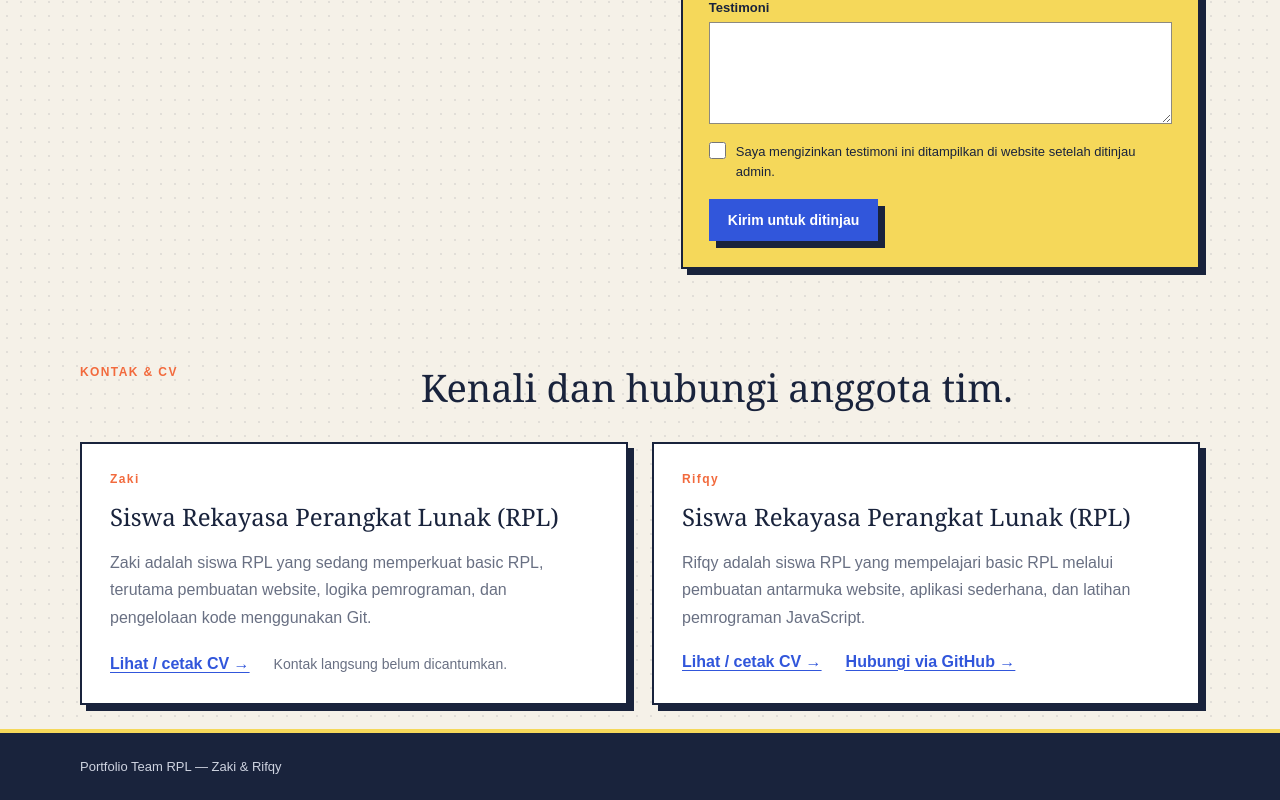
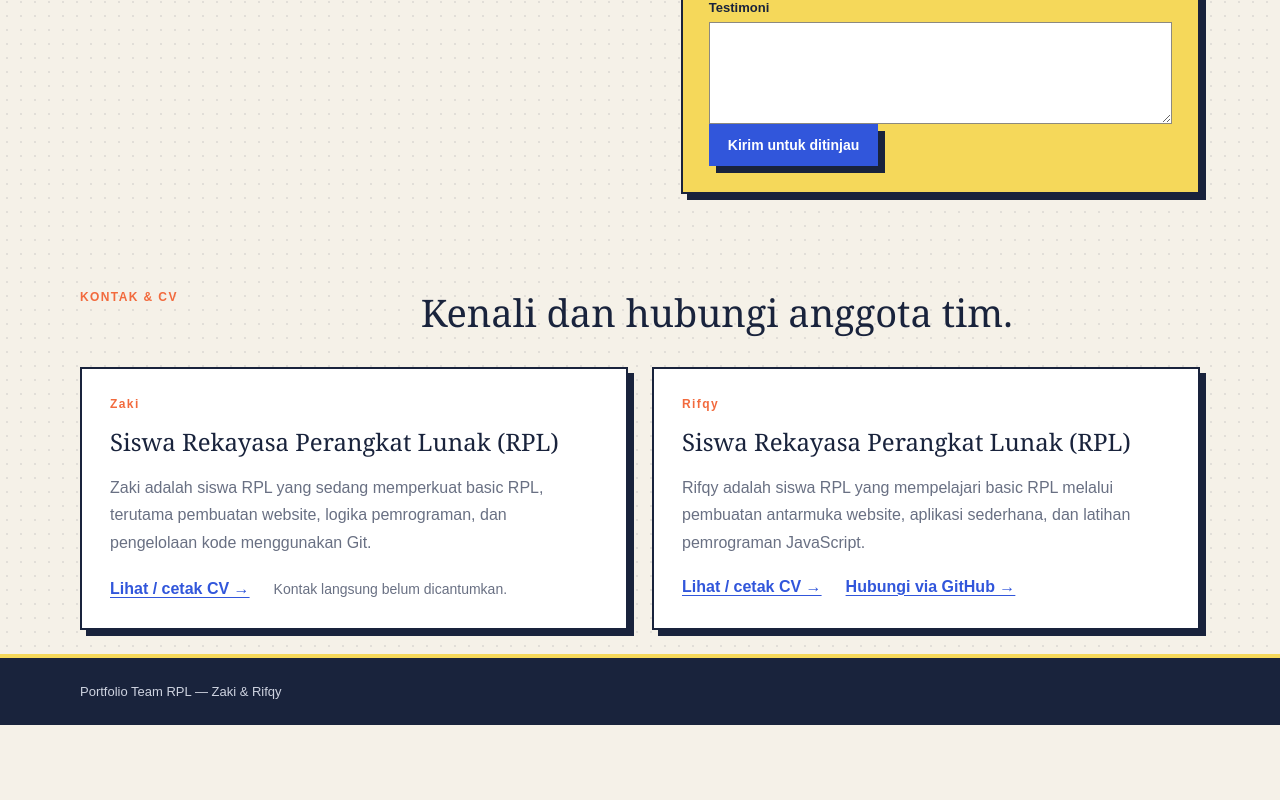
Before and after one commit to Rifqyych/Ichraf, a Next.js app: page / in a window 1280 px wide. Shown: the part 2539-3339 px from the top of the page. After the commit the page ends 3264 px from the top, so only its background shows below. Built offline with nearby package versions, Linux system fonts and the light colour scheme; no server answers; the database is empty.

Commit message:
Remove testimonial consent checkbox

```diff
--- a/app/api/testimoni/route.ts
+++ b/app/api/testimoni/route.ts
@@ -35,8 +35,8 @@ export async function POST(request: Request) {
   const message = typeof data.message === "string" ? data.message.trim() : "";
   const projectTitle = typeof data.projectTitle === "string" && data.projectTitle ? data.projectTitle : null;
 
-  if (!member || !name || name.length > 80 || role.length > 100 || message.length < 5 || message.length > 1000 || data.consent !== true) {
-    return NextResponse.json({ error: "Periksa kembali isian dan persetujuan publikasi." }, { status: 400 });
+  if (!member || !name || name.length > 80 || role.length > 100 || message.length < 5 || message.length > 1000) {
+    return NextResponse.json({ error: "Periksa kembali isian formulir." }, { status: 400 });
   }
   if (projectTitle && !member.projects.some((project) => project.title === projectTitle)) {
     return NextResponse.json({ error: "Project yang dipilih tidak valid." }, { status: 400 });
--- a/app/components/TestimonialsSection.tsx
+++ b/app/components/TestimonialsSection.tsx
@@ -24,7 +24,6 @@ export default function TestimonialsSection({ members }: { members: MemberOption
   const [name, setName] = useState("");
   const [role, setRole] = useState("");
   const [message, setMessage] = useState("");
-  const [consent, setConsent] = useState(false);
   const [status, setStatus] = useState("");
   const [loadError, setLoadError] = useState(false);
   const [isSubmitting, setIsSubmitting] = useState(false);
@@ -48,7 +47,7 @@ export default function TestimonialsSection({ members }: { members: MemberOption
       const response = await fetch("/api/testimoni", {
         method: "POST",
         headers: { "Content-Type": "application/json" },
-        body: JSON.stringify({ memberSlug, projectTitle, name, role, message, consent }),
+        body: JSON.stringify({ memberSlug, projectTitle, name, role, message }),
       });
       const result = await response.json();
       if (!response.ok) throw new Error(result.error ?? "Testimoni gagal dikirim.");
@@ -58,7 +57,6 @@ export default function TestimonialsSection({ members }: { members: MemberOption
       setName("");
       setRole("");
       setMessage("");
-      setConsent(false);
     } catch (error) {
       setStatus(error instanceof Error ? error.message : "Testimoni gagal dikirim.");
     } finally {
@@ -121,10 +119,6 @@ export default function TestimonialsSection({ members }: { members: MemberOption
             <textarea value={message} onChange={(event) => setMessage(event.target.value)} minLength={5} maxLength={1000} rows={5} required />
           </label>
         </div>
-        <label className="consent-field">
-          <input type="checkbox" checked={consent} onChange={(event) => setConsent(event.target.checked)} required />
-          <span>Saya mengizinkan testimoni ini ditampilkan di website setelah ditinjau admin.</span>
-        </label>
         <button className="main-button" type="submit" disabled={isSubmitting}>
           {isSubmitting ? "Mengirim…" : "Kirim untuk ditinjau"}
         </button>
--- a/app/globals.css
+++ b/app/globals.css
@@ -1423,22 +1423,6 @@ h3 {
   grid-column: 1 / -1;
 }
 
-.consent-field {
-  display: flex;
-  gap: 10px;
-  align-items: flex-start;
-  margin: 18px 0;
-  font-size: 13px;
-  line-height: 1.5;
-}
-
-.consent-field input {
-  flex: 0 0 auto;
-  width: 17px;
-  height: 17px;
-  margin: 0;
-}
-
 .testimonial-form .main-button {
   margin-top: 0;
   border: 0;
```
